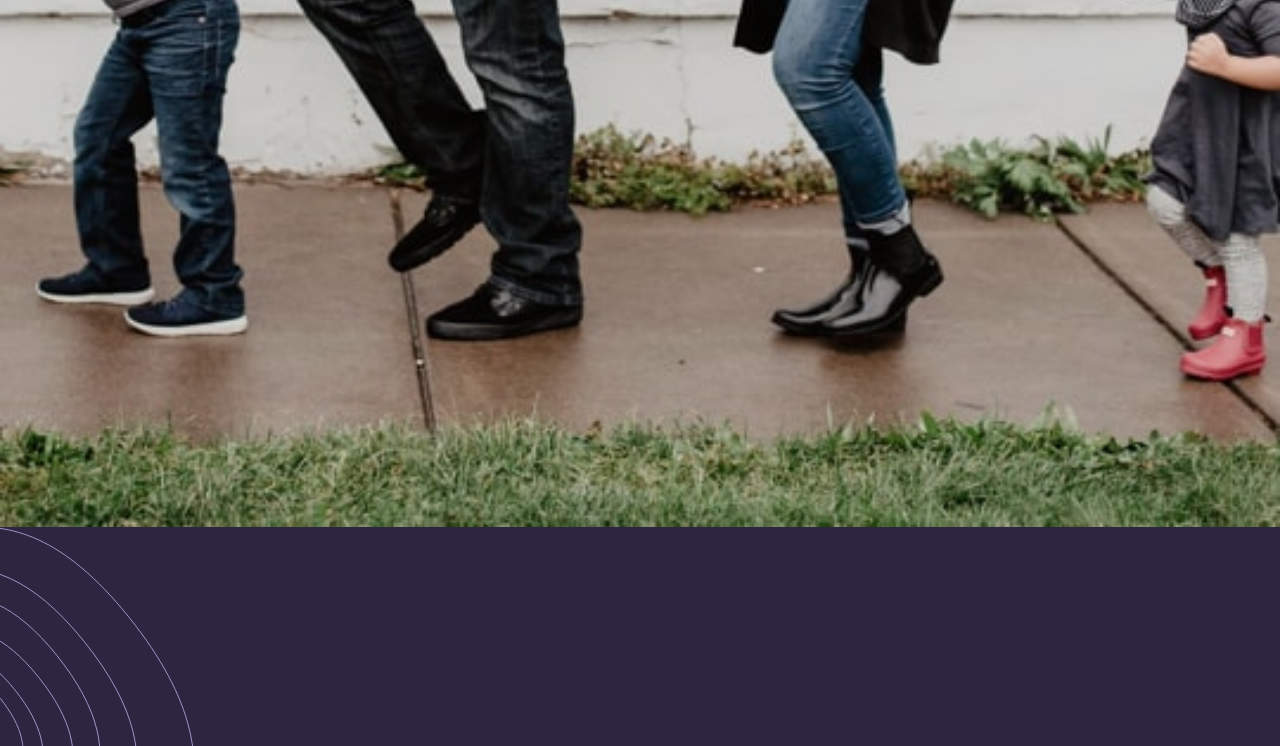
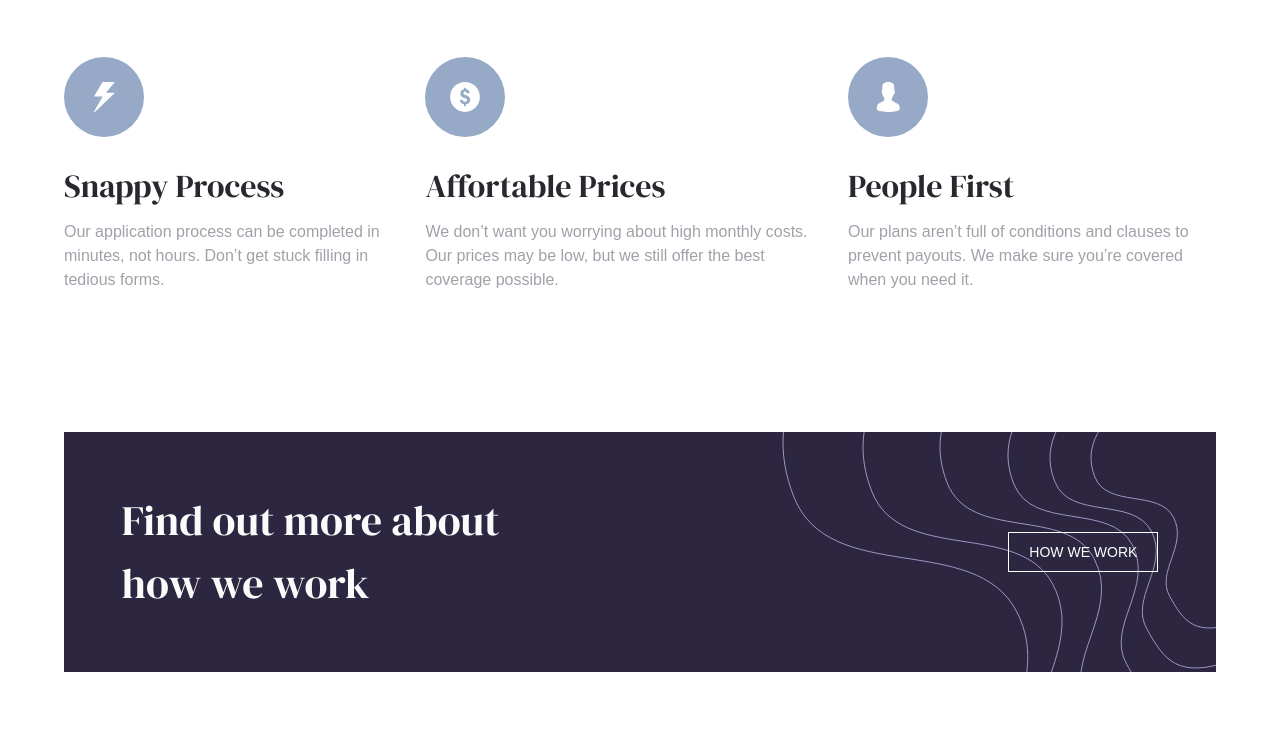
Before and after one commit to HernanAlvarado12/insureManager, a website: page index.html in a window 1280 px wide. Shown: the part 1066-1812 px from the top of the page. Drawn offline with Linux system fonts and the light colour scheme; a web font is replaced by a local one.

Commit message:
i dont know but this is good

```diff
--- a/index.html
+++ b/index.html
@@ -46,49 +46,49 @@
             </nav>
         </header>
 
-        <main>
+        <main class ="relative">
             <picture>
                 <source media ="(min-width: 900px)" srcset ="./assets/intro-desktop.jpg">
-                <img class ="w-full aspect-lg" src ="./assets/intro-mobile.jpg" alt ="image intro">
+                <img class ="w-full aspect-lg sm:max-w-2xl sm:absolute sm:top-8 sm:right-[5%] sm:z-10" src ="./assets/intro-mobile.jpg" alt ="image intro">
             </picture>
-            <figure class ="w-full max-h-screen py-8 flex items-center justify-center relative aspect-lg bg-violet">
+            <figure class ="w-full max-h-screen py-8 flex items-center justify-center relative aspect-lg bg-violet sm:aspect-video">
                 <picture>
                     <source media ="(min-width: 900px)" srcset ="./assets/left-desktop.svg">
-                    <img class ="absolute top-0" src ="./assets/left-mobile.svg" alt ="pattern left">
+                    <img class ="absolute top-0 sm:top-50" src ="./assets/left-mobile.svg" alt ="pattern left">
                 </picture>
                 <picture>
                     <source media ="(min-width: 900px)" srcset ="./assets/right-desktop.svg">
-                    <img class ="absolute -bottom-[40%] right-0" src ="./assets/right-mobile.svg" alt ="pattern left">
+                    <img class ="absolute -bottom-[40%] right-0 sm:top-0" src ="./assets/right-mobile.svg" alt ="pattern left">
                 </picture>
-                <figcaption class ="w-90 mx-auto text-center">
+                <figcaption class ="w-90 mx-auto text-center sm:max-w-3xl sm:ml-[5%] sm:text-start">
                     <h1 class ="text-gray text-xl font-display">Humanizing your insurance.</h1>
                     <p class ="my-2 text-gray text-sm">
                         Get your life insurance coverage easier and faster. We blend our expertise and technology to help
                         you find the plan that’s right for you. Ensure you and your loved ones are protected.
                     </p>
-                    <button class ="w-52 h-4 border text-white text-xs border-white">VIEW PLANS</button>
+                    <button class ="w-52 h-4 border text-white text-xs border-white hover:text-violet hover:bg-white">VIEW PLANS</button>
                 </figcaption>
             </figure>
-            <section class ="w-90 mx-auto mt-18 mb-14 text-center">
+            <section class ="w-90 mx-auto mt-18 mb-14 text-center sm:text-start">
                 <h2 class ="text-violet-200 text-xl font-display">We're different</h2>
-                <section class ="mt-6 flex flex-col gap-y-3.5" id ="planInsertSection">
+                <section class ="mt-6 flex flex-col gap-y-3.5 sm:flex-row sm:gap-x-3" id ="planInsertSection">
                     <template id ="planTemplate">
                         <article>
-                            <img class ="w-8 h-8 mx-auto" alt ="icon plan" draggable ="false" loading ="lazy">
+                            <img class ="w-8 h-8 mx-auto sm:ml-0" alt ="icon plan" draggable ="false" loading ="lazy">
                             <h3 class ="mt-2.5 mb-1 text-violet-200 text-lg font-display"></h3>
-                            <p class ="text-zinc-400 text-sm text-center"></p>
+                            <p class ="text-zinc-400 text-sm text-center sm:text-start"></p>
                         </article>
                     </template>
                 </section>
             </section>
-            <figure class ="w-90 mx-auto flex items-center justify-center relative aspect-lg overflow-hidden bg-violet">
+            <figure class ="w-90 max-h-[40rem] mx-auto flex items-center justify-center relative aspect-lg overflow-hidden bg-violet sm:h-96">
                 <picture>
                     <source media ="(min-width: 900px)" srcset ="./assets/work-desktop.svg">
                     <img class ="absolute top-0 right-0" src ="./assets/work-mobile.svg" alt ="pattern left">
                 </picture>
-                <figcaption class ="text-center relative">
-                    <h2 class ="text-gray text-xl font-display">Find out more about how we work</h2>
-                    <button class ="w-60 h-4 mt-3 text-white text-xs border border-white">HOW WE WORK</button>
+                <figcaption class ="text-center relative sm:w-90 sm:flex sm:items-center sm:justify-between">
+                    <h2 class ="text-gray text-xl font-display sm:max-w-2xl sm:text-start">Find out more about how we work</h2>
+                    <button class ="w-60 h-4 mt-3 text-white text-xs border border-white sm:m-0 hover:text-violet hover:bg-white">HOW WE WORK</button>
                 </figcaption>
             </figure>
         </main>
```
Also changed, not shown: css/tailwin.css.
